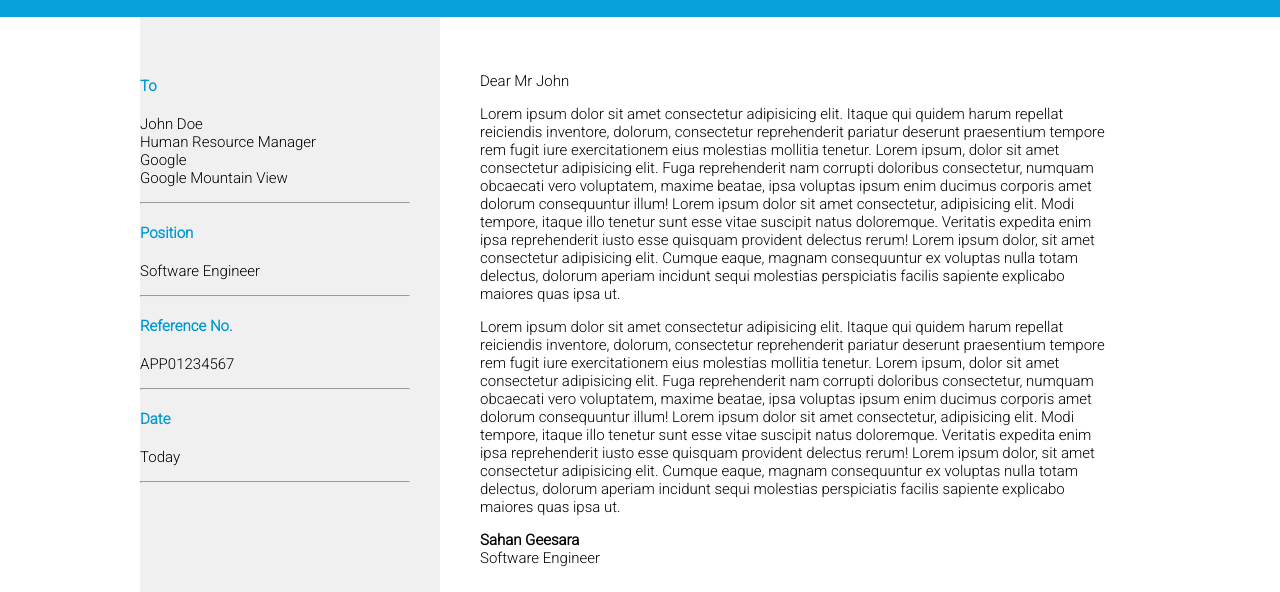
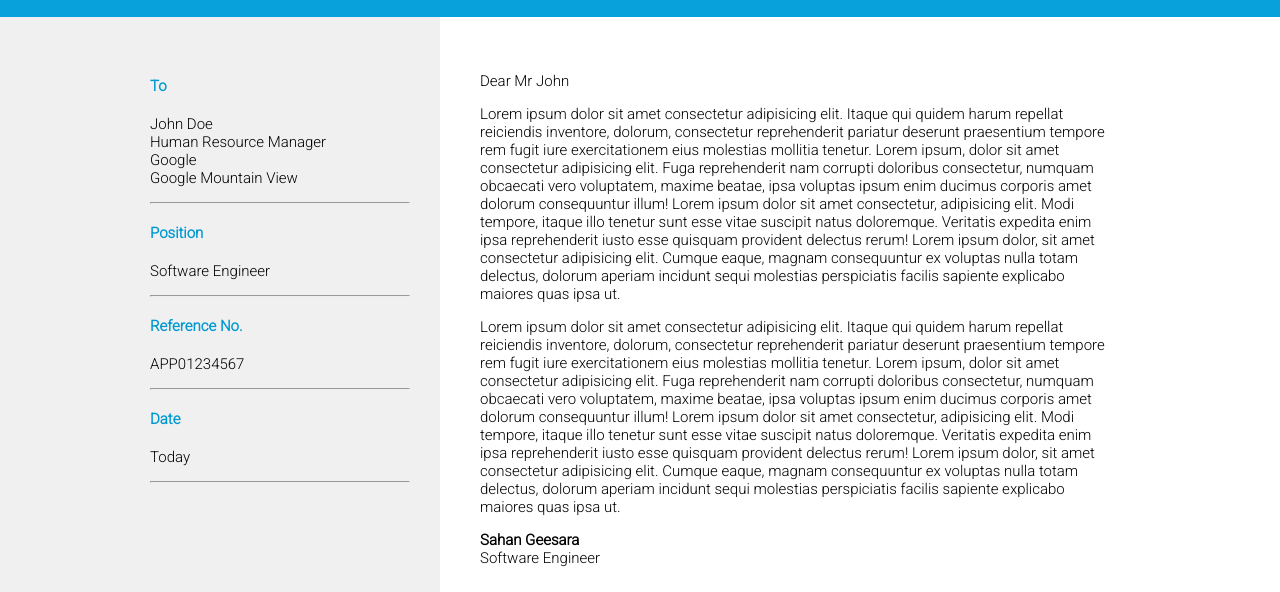
Before and after one commit to geesara/landing-page-clone-resume-p1xt, a plain HTML site: page hello.html in a window 1280 px wide. Shown: the part 224-816 px from the top of the page. Drawn offline with Linux system fonts and the light colour scheme.

Commit message:
add grid to .content

```diff
--- a/hello.html
+++ b/hello.html
@@ -28,6 +28,7 @@
     </div>
 
     <div class="content">
+        <div class="gray-background"></div>
         <div class="content-container">
             <div class="address">
                 <h4>To</h4>
@@ -74,6 +75,7 @@
                 </p>
             </div>
         </div>
+        <div></div>
     </div>
 </body>
 </html>
--- a/style/sass/style.scss
+++ b/style/sass/style.scss
@@ -79,14 +79,20 @@ body{
 }
 
 .content{
+    display: grid;
+    grid-template-columns: auto 1000px auto;
 
+    .gray-background{
+        background-color: $gray;
+    }
     .content-container{
         @extend .container;
         flex-wrap: nowrap;
+        padding: 0;
 
         .address{
             flex-grow: 1;
-            padding: 40px 30px 10px 0;
+            padding: 40px 30px 10px 10px;
             background-color: $gray;
 
             h4{
@@ -101,3 +107,9 @@ body{
         }
     }
 }
+
+@media only screen and (max-width: 1000px){
+    .content{
+        grid-template-columns: auto 100% auto;
+    }
+}
```
Also changed, not shown: style/css/style.css, 1 other file.
